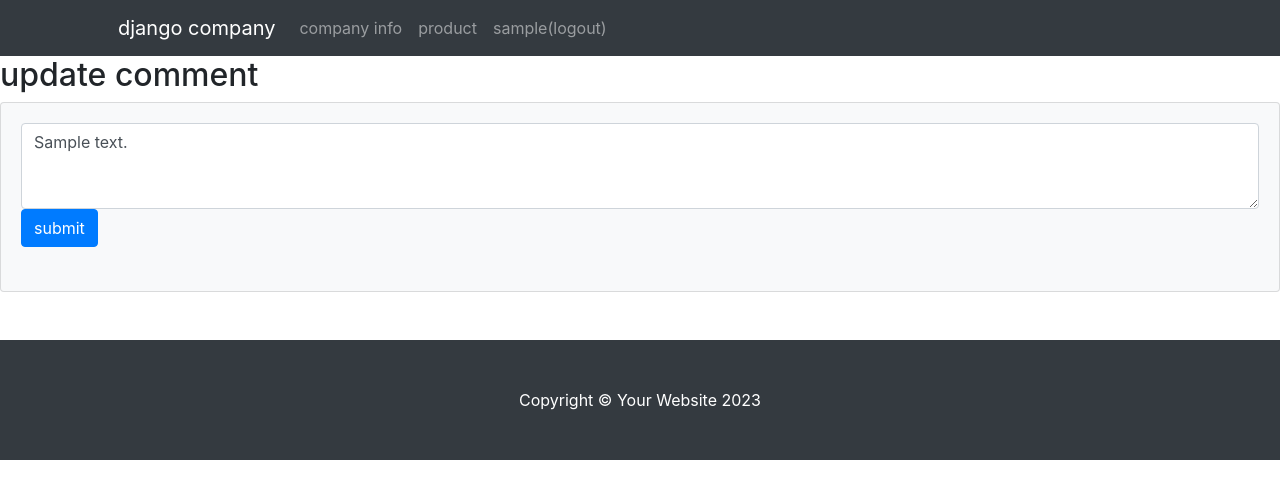
After one commit to dongyeoppp/django_lec, a Django app: page /mysite/comment/update/1/ in a window 1280 px wide. The commit adds this page. Shown: the top 499 px of the page. Run offline with Django 4.2, Linux system fonts and the light colour scheme; a user stored in the database is signed in; tables that the repository leaves empty hold one stand-in row (values such as "Sample post"); some libraries are stand-ins or nearby versions.

Commit message:
4주차django 개발

```diff
--- /dev/null
+++ b/mysite/forms.py
@@ -0,0 +1,7 @@
+from .models import Comment
+from django import forms
+
+class CommentForm(forms.ModelForm):
+    class Meta:
+        model= Comment
+        fields = ('content',)
--- a/mysite/models.py
+++ b/mysite/models.py
@@ -1,6 +1,17 @@
 from django.db import models
+from django.contrib.auth.models import User
 
 class MainContent(models.Model):
     title = models.CharField(max_length=200)
     content = models.TextField()
     pub_date = models.DateTimeField('date published')
+
+    def __str__(self):
+        return self.title
+
+class Comment(models.Model):
+    author = models.ForeignKey(User, on_delete=models.CASCADE)
+    content_list = models.ForeignKey(MainContent, on_delete=models.CASCADE)
+    content = models.TextField()
+    create_date = models.DateTimeField(auto_now_add=True)
+    modify_date = models.DateTimeField(auto_now=True)
--- a/mysite/urls.py
+++ b/mysite/urls.py
@@ -21,4 +21,8 @@ from . import views
 urlpatterns = [
     path('', views.index),
     path('<int:content_id>/',views.detail, name='detail'),
+    path('comment/create/<int:content_id>/', views.comment_create, name='comment_create'),
+    path('comment/update/<int:comment_id>/', views.comment_update,
+         name='comment_update'),
+    path('comment/delete/<int:comment_id>/', views.comment_delete, name='comment_delete'),
 ]
--- a/mysite/views.py
+++ b/mysite/views.py
@@ -1,5 +1,37 @@
-from django.shortcuts import get_object_or_404,render
-from .models import MainContent
+from django.core.exceptions import PermissionDenied
+from django.shortcuts import get_object_or_404,render, redirect
+from django.contrib.auth.decorators import login_required
+from .models import MainContent, Comment
+from .forms import CommentForm
+
+@login_required(login_url='accounts:login')
+def comment_update(request, comment_id):
+    comment = get_object_or_404(Comment,pk=comment_id)
+
+    if request.user != comment.author:
+        raise PermissionDenied
+
+    if request.method == 'POST':
+        form = CommentForm(request.POST, instance=comment)
+        if form.is_valid():
+            comment = form.save(commit=False)
+            comment.save()
+            return redirect('detail', content_id=comment.content_list.id)
+    else:
+        form = CommentForm(instance=comment)
+
+    context = {'comment': comment, 'form':form}
+    return render(request, 'mysite/comment_form.html',context)
+
+@login_required(login_url='accounts:login')
+def comment_delete(request, comment_id):
+    comment = get_object_or_404(Comment, pk=comment_id)
+
+    if request.user != comment.author:
+        raise PermissionDenied
+    else:
+        comment.delete()
+    return redirect('detail', content_id=comment.content_list.id)
 
 def index(request):
     content_list = MainContent.objects.order_by('-pub_date')
@@ -11,3 +43,20 @@ def detail(request, content_id):
     content_list = get_object_or_404(MainContent, pk=content_id)
     context = {'content_list':content_list}
     return render(request, 'mysite/content_detail.html',context)
+
+@login_required(login_url='accounts:login')
+def comment_create(request, content_id):
+    content_list = get_object_or_404(MainContent, pk=content_id)
+
+    if request.method == 'POST':
+        form = CommentForm(request.POST)
+        if form.is_valid():
+            comment = form.save(commit=False)
+            comment.content_list = content_list
+            comment.author = request.user
+            comment.save()
+            return redirect('detail',content_id=content_list.id)
+        else:
+            form = CommentForm()
+            context = {'content_list': content_list, 'form': form}
+            return render(request, 'mysite/content_detail.html', context)
--- a/templates/accounts/signup.html
+++ b/templates/accounts/signup.html
@@ -4,7 +4,7 @@
     <h2>Sign up</h2>
     <form method="post" >
         {% csrf_token %}
-            {{ form.as_ul }}
+            {{ form.as_p }}
         <button type="submit">Sign Up</button>
     </form>
 {% endblock %}
--- /dev/null
+++ b/templates/mysite/comment_form.html
@@ -0,0 +1,15 @@
+{% extends 'base.html' %}
+{% block content %}
+<h2> update comment </h2>
+<section class="mb-5">
+    <div class="card bg-light">
+        <div class="card-body">
+            <form method="post" class="mb-4" action="{% url 'comment_update' comment.id %}">
+                {% csrf_token %}
+                <textarea id="content" name="content" class="form-control" rows="3">{{ form.content.value }}</textarea>
+                <button type="submit" class = "btn btn-primary">submit</button>
+            </form>
+        </div>
+    </div>
+</section>
+{% endblock %}
--- a/templates/mysite/content_list.html
+++ b/templates/mysite/content_list.html
@@ -12,7 +12,7 @@
              <div class="col-lg-5">
                  <h1 class="font-weight-light">{{ content.title }}</h1>
                  <p>{{ content.content | truncatewords:30 }}</p>
-                 <a class="btn btn-primary" href=""{% url 'detail' content.id %}">상품 상세보기</a>
+                 <a class="btn btn-primary" href="{% url 'detail' content.id %}">상품 상세보기</a>
              </div>
          </div>
          {% endfor %}
```
Also changed, not shown: mysite/admin.py (+11 -2 lines), templates/mysite/content_detail.html (+28 -0 lines), accounts/forms.py (line endings or trailing spaces).
